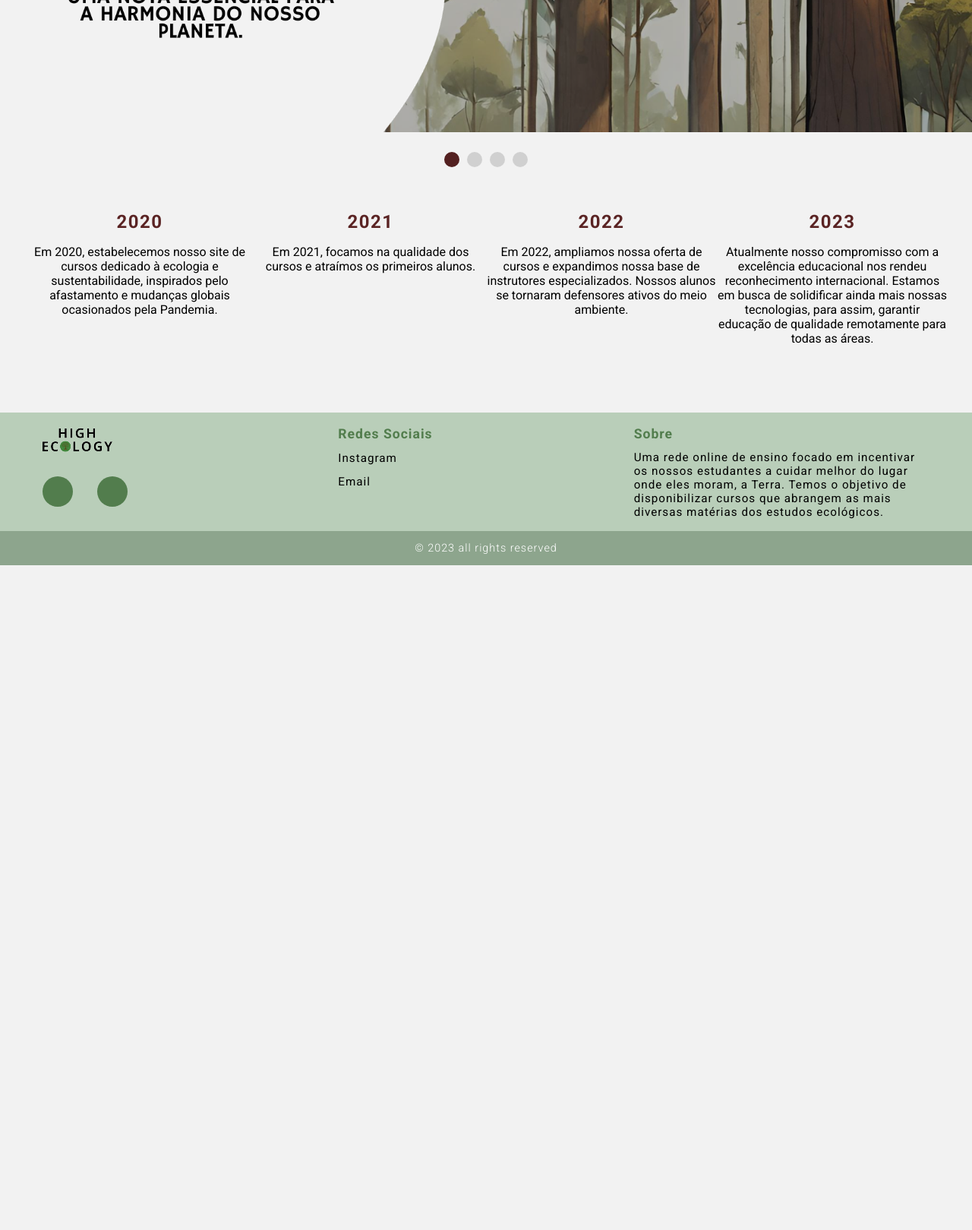
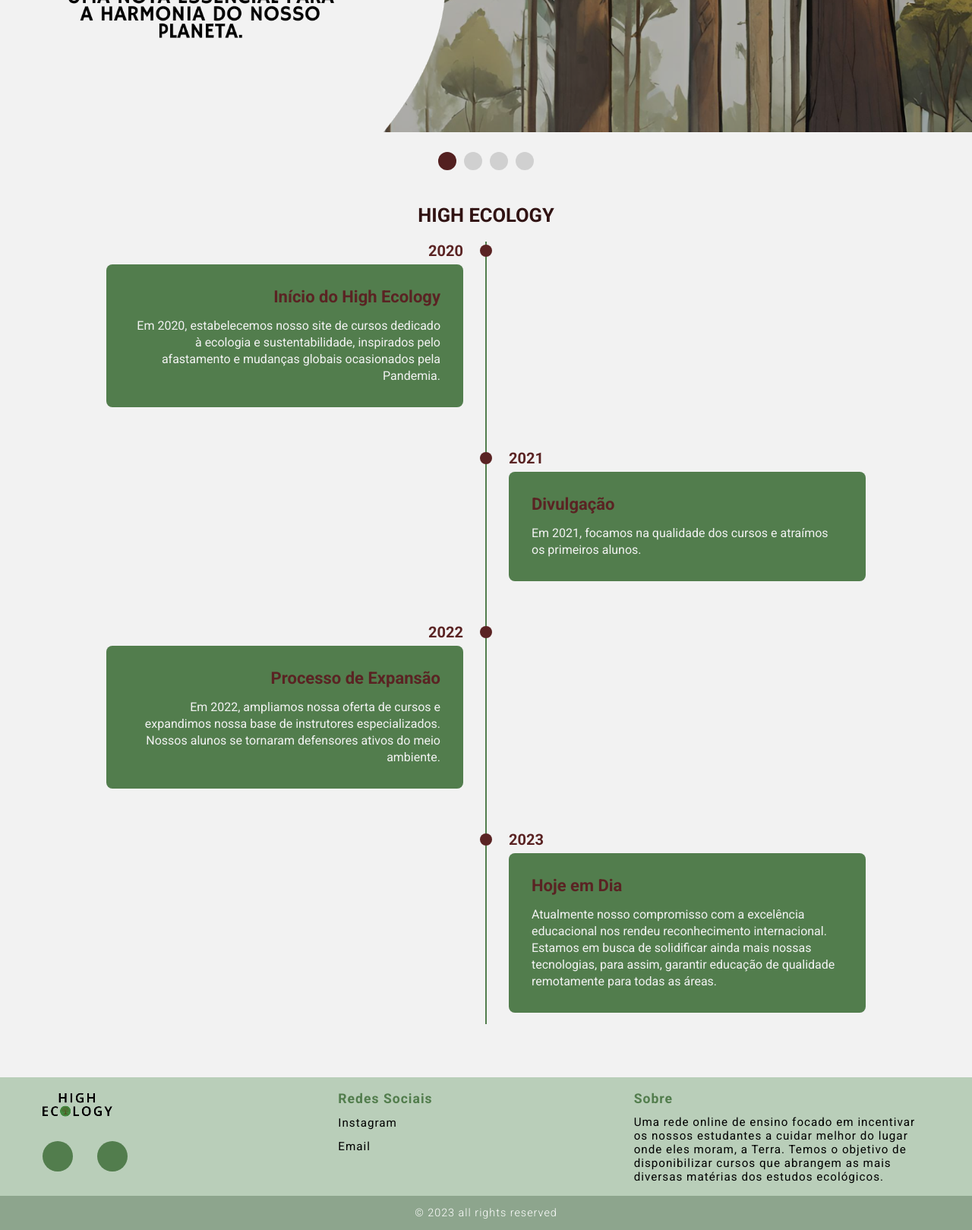
Before and after one commit to RafaelFLopes/High_Ecology, a PHP site: page / in a window 1280 px wide. Shown: the part 358-1977 px from the top of the page at 76% size. Before the commit the page ends 1102 px from the top, so only its background shows below. Run offline with PHP 8.4, Linux system fonts and the light colour scheme.

Commit message:
Update timeline

```diff
--- a/index.html
+++ b/index.html
@@ -65,44 +65,55 @@
     </section>
     <!--FINAL DO CARROSSEL-->
 
-    <!--COMEÇO DA LINHA DO TEMPO-->
-    <div class="cards-home">
-        <div id="cards_content">
-            <ul class="cards-list">
-                <li>
-                    <h2>2020</h2>
-                </li>
-                <li class="cards-sobre-texto">
-                    Em 2020, estabelecemos nosso site de cursos dedicado à ecologia e sustentabilidade, inspirados pelo afastamento e mudanças globais ocasionados pela Pandemia.
-                </li>
-            </ul>
-            <ul class="cards-list">
-                <li>
-                    <h2>2021</h2>
-                </li>
-                <li class="cards-sobre-texto">
-                    Em 2021, focamos na qualidade dos cursos e atraímos os primeiros alunos.
-                </li>
-            </ul>
-            <ul class="cards-list">
-                <li>
-                    <h2>2022</h2>
-                </li>
-                <li class="cards-sobre-texto">
-                    Em 2022, ampliamos nossa oferta de cursos  e expandimos nossa base de instrutores especializados. Nossos alunos se tornaram defensores ativos do meio ambiente.
-                </li>
-            </ul>
-            <ul class="cards-list">
-                <li>
-                    <h2>2023</h2>
-                </li>
-                <li class="cards-sobre-texto">
-                    Atualmente nosso compromisso com a excelência educacional nos rendeu reconhecimento internacional. Estamos em busca de solidificar ainda mais nossas tecnologias, para assim, garantir educação de qualidade remotamente para todas as áreas.
-                </li>
-            </ul>
+    <!--COMEÇO DA TIMELINE-->
+    <section class="timeline-section">
+        <div class="timeline-title">
+            <h1>HIGH ECOLOGY</h1>
         </div>
-    </div>
-    <!--FINAL DA LINHA DO TEMPO-->
+        <div class="timeline-items">
+            <div class="timeline-item">
+                <div class="timeline-dot"></div>
+                <div class="timeline-date">2020</div>
+                <div class="timeline-content">
+                    <h3>Início do High Ecology</h3>
+                    <p>
+                        Em 2020, estabelecemos nosso site de cursos dedicado à ecologia e sustentabilidade, inspirados pelo afastamento e mudanças globais ocasionados pela Pandemia.
+                    </p>
+                </div>
+            </div>
+            <div class="timeline-item">
+                <div class="timeline-dot"></div>
+                <div class="timeline-date">2021</div>
+                <div class="timeline-content">
+                    <h3>Divulgação</h3>
+                    <p>
+                        Em 2021, focamos na qualidade dos cursos e atraímos os primeiros alunos.
+                    </p>
+                </div>
+            </div>
+            <div class="timeline-item">
+                <div class="timeline-dot"></div>
+                <div class="timeline-date">2022</div>
+                <div class="timeline-content">
+                    <h3>Processo de Expansão</h3>
+                    <p>
+                        Em 2022, ampliamos nossa oferta de cursos  e expandimos nossa base de instrutores especializados. Nossos alunos se tornaram defensores ativos do meio ambiente.
+                    </p>
+                </div>
+            </div>
+            <div class="timeline-item">
+                <div class="timeline-dot"></div>
+                <div class="timeline-date">2023</div>
+                <div class="timeline-content">
+                    <h3>Hoje em Dia</h3>
+                    <p>
+                        Atualmente nosso compromisso com a excelência educacional nos rendeu reconhecimento internacional. Estamos em busca de solidificar ainda mais nossas tecnologias, para assim, garantir educação de qualidade remotamente para todas as áreas.
+                    </p>
+                </div>
+            </div>
+        </div>
+    </section>
+    <!--FINAL DA TIMELINE-->
 
     <!--COMEÇO DO FOOTER-->
     <footer>
--- a/main.js
+++ b/main.js
@@ -2,18 +2,21 @@
 
 var ul = document.querySelector('nav ul');
 var menuBtn = document.querySelector('.menu-btn i');
-let section = document.querySelector('.slider');
+let sectionSlider = document.querySelector('.slider');
+let sectionTimeline = document.querySelector('.timeline-section');
 
 function menuShow(){
 
     if (ul.classList.contains('open')) {
         ul.classList.remove('open');
-        section.classList.remove('slider_fechado');
+        sectionSlider.classList.remove('slider_fechado');
+        sectionTimeline.classList.remove('timeline_fechado');
     }
 
     else{
         ul.classList.add('open');
-        section.classList.add('slider_fechado');
+        sectionSlider.classList.add('slider_fechado');
+        sectionTimeline.classList.add('timeline_fechado');
     }
 }
 
--- a/style.css
+++ b/style.css
@@ -90,8 +90,10 @@ nav .menu-btn i{
     nav ul li a:hover{
         background-color: #d0d0d0;
     }
-
     .slider_fechado{ /* Quando o menu estiver aberto */
+        display: none;
+    }
+    .timeline_fechado{
         display: none;
     }
 }
@@ -134,7 +136,7 @@ section.slider{
 }
 .nav-manual .manual-btn, .nav-auto div{
     background-color: #00000012;
-    padding: 10px;
+    padding: 12px;
     border-radius: 50%;
     cursor: pointer;
     transition: 0.3s;
@@ -177,10 +179,7 @@ section.slider{
         display:block;
     }
     .nav-auto, .nav-manual{
-        margin-top: 66%;
-    }
-    .nav-manual .manual-btn, .nav-auto div{
-        padding: 8px;
+        margin-top: 65%;
     }
 }
 
@@ -399,42 +398,99 @@ section.slider{
 
 /*FINAL DO LOGIN*/
 
-/*COMEÇO DA LINHA DO TEMPO*/
+/*COMEÇO DA TIMELINE*/
 
-.cards-home {
-    margin: 0;
-    padding: 0;
+.timeline-section{
+    min-height: 100vh;
+    padding: 70px 15px;
+}
+.timeline-title{
+    text-align: center;
+    padding: 20px;
+    font-size: 17px;
+    color: #311313;
+}
+
+.timeline-items{
+    max-width: 1000px;
+    margin: auto;
+    display: flex;
+    flex-wrap: wrap;
+    position: relative;
+}
+.timeline-items::before{
+    content: '';
+    position: absolute;
+    width: 2px;
+    height: 100%;
+    background-color: #527D4D;
+    left: calc(50% - 1px);
+}
+.timeline-item {
+    margin-bottom: 40px;
     width: 100%;
-    box-sizing: border-box
+    position: relative;
 }
-#cards_content {
-    display: grid;
-    grid-template-columns: repeat(4, 1fr);
-    padding: 5.5rem 2rem;
+.timeline-item:last-child{
+    margin-bottom: 0;
+
 }
-#cards_content h2 {
-    letter-spacing: 1.5px;
-    margin-top: 0.75rem;
+.timeline-item:nth-child(odd){
+    padding-right:calc(50% + 30px) ;
+    text-align: right;
+}
+.timeline-item:nth-child(even){
+    padding-left:calc(50% + 30px) ;
+}
+.timeline-dot{
+    height: 16px;
+    width: 16px;
+    background-color: #5a2323;
+    position: absolute;
+    left: calc(50% - 8px);
+    border-radius:50%;
+    top: 4px;
+}
+.timeline-date{
+    font-weight: 1000;
+    font-size: 20px;
     color: #5a2323;
-    text-align: center;
 }
-.cards-sobre-texto{
-    text-align: center;
+.timeline-content{
+    background-color: #527D4D;
+    padding: 30px;
+    border-radius:8px ;
+    margin: 6px 0 15px;
 }
-.cards-list{
-    display: flex;
-    flex-direction: column;
-    gap: 1rem;
-    list-style: none;
+.timeline-content h3 {
+    font-size: 22px;
+    color: #5a2323;
+    margin: 0 0 15px;
+
 }
-@media screen and (max-width: 900px) {
-    #cards_content {
-        grid-template-columns: repeat(1, 1fr);
-        padding: 6rem 2rem;
+.timeline-content p{
+    color: #f2f2f2;
+    font-size: 16px;
+    line-height: 22px;
+}
+@media (max-width: 900px) {
+    .timeline-items::before{
+        left: 7px;
+    }
+    .timeline-item:nth-child(odd){
+        padding-right: 0 ;
+        text-align: left;
+    }
+    .timeline-item:nth-child(odd),
+    .timeline-item:nth-child(even){
+        padding-left: 37px ;
+    }
+    .timeline-dot{
+        left: 0;
     }
 }
 
-/*FINAL DA LINHA DO TEMPO*/
+/*FINAL DA TIMELINE*/
 
 /*COMEÇO DE ESPECIALIZAÇÕES*/
 
```
